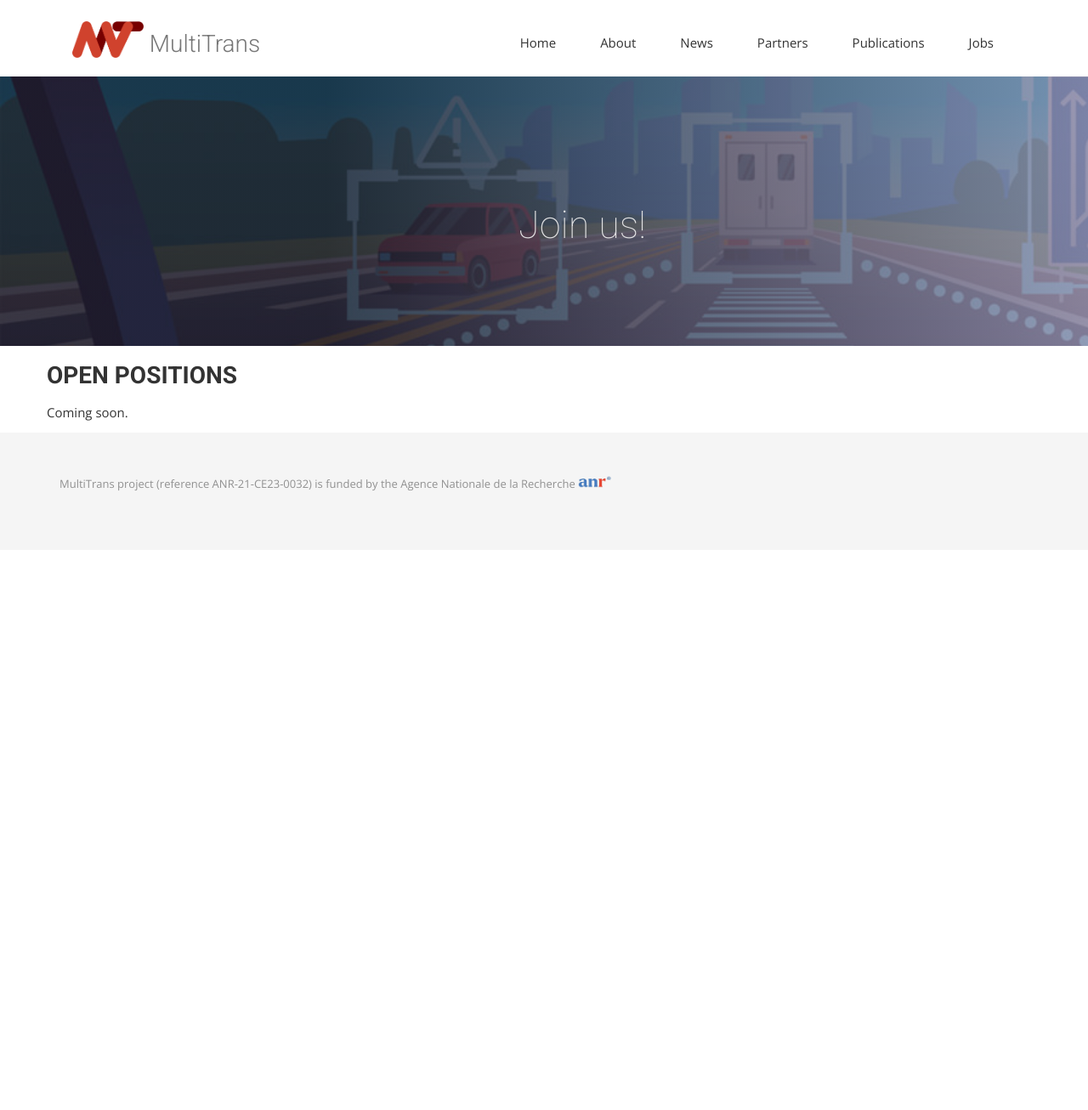
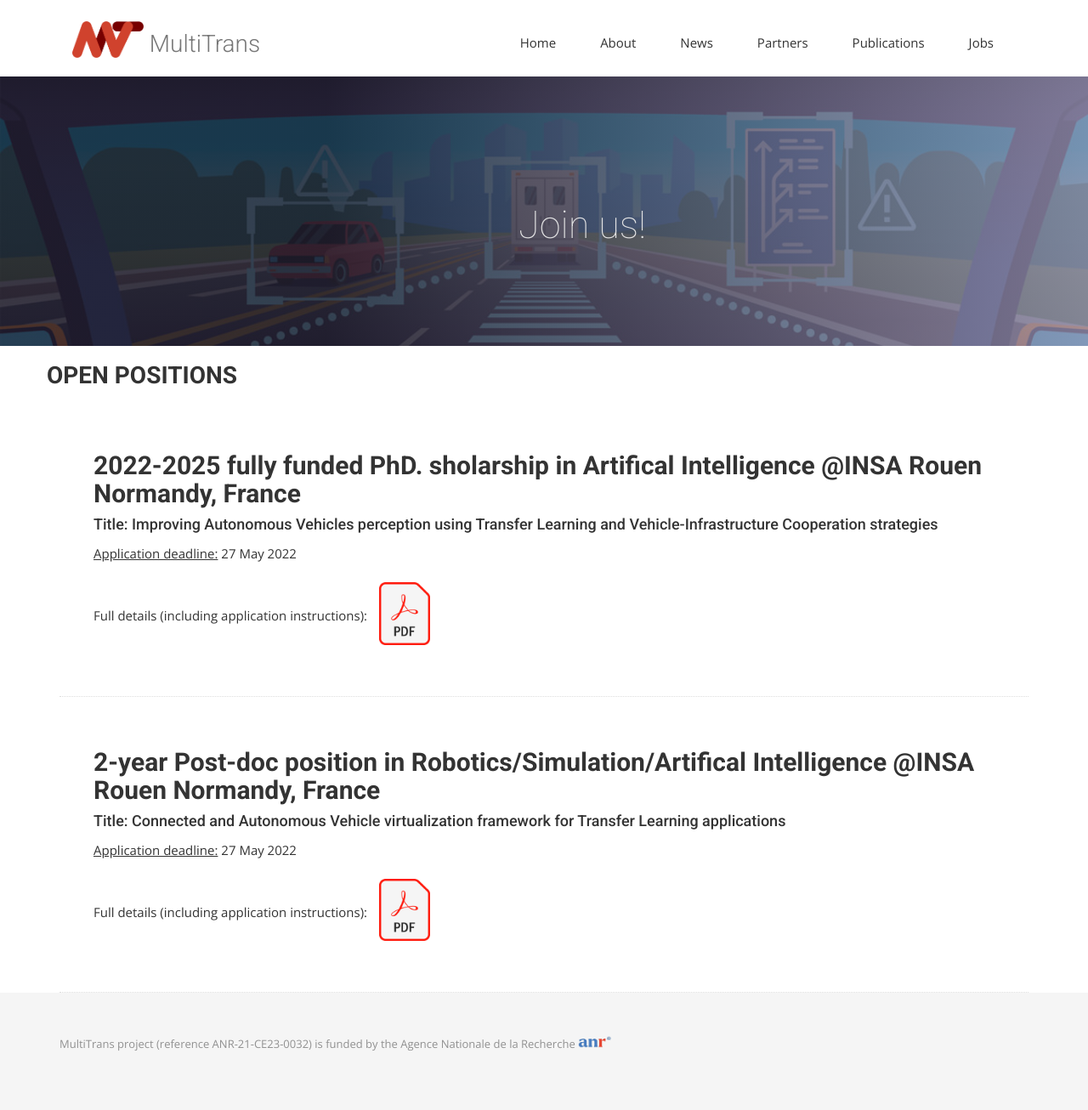
Before and after one commit to anr-multitrans/anr-multitrans.github.io, a Jekyll site: the page built from jobs.html, in a window 1280 px wide. Shown: the whole page at 85% size. Built offline with Jekyll 4.4.1, drawn with Linux system fonts in a browser that asks for light colours; nearby versions of some CDN libraries; some web fonts are replaced; before the commit the page ends 900 px from its top, so only the background shows below that.

Commit message:
added structure for job offers

```diff
--- /dev/null
+++ b/_ads/phd-insa-2022.md
@@ -0,0 +1,9 @@
+---
+layout: job
+title: 2022-2025 fully funded PhD. sholarship in Artifical Intelligence @INSA Rouen Normandy, France
+subtitle: Improving Autonomous Vehicles perception using Transfer Learning and Vehicle-Infrastructure Cooperation strategies
+deadline: 2022-05-27
+starting: Sept.-Oct 2022
+pdf: /pdfs/PhD offer_ANR MultiTrans_INSA_2022-2025.pdf
+author: Maxime Gueriau
+---
--- /dev/null
+++ b/_ads/post-doc-insa-2022.md
@@ -0,0 +1,9 @@
+---
+layout: job
+title: 2-year Post-doc position in Robotics/Simulation/Artifical Intelligence @INSA Rouen Normandy, France
+subtitle: Connected and Autonomous Vehicle virtualization framework for Transfer Learning applications
+deadline: 2022-05-27
+starting: around September 2022
+pdf: /pdfs/Post-doc offer_ANR MultiTrans_INSA_2022-2024.pdf
+author: Maxime Gueriau
+---
--- a/_config.yml
+++ b/_config.yml
@@ -12,6 +12,9 @@
   - ".git"
   - ".gitignore"
 
+collections:
+  ads:
+    output: true
 
 # Site settings
 title: ANR MultiTrans
--- a/css/style.css
+++ b/css/style.css
@@ -32,3 +32,7 @@
 .post-area a:hover {
   color: #0D0017;
 }
+
+.post-deadline {
+	text-decoration: underline;
+}
--- a/jobs.html
+++ b/jobs.html
@@ -21,9 +21,28 @@
 		      <div class="section-title">
 			<h2>Open positions</h2>
 	              </div>
-			<p>Coming soon.</p>
+			<!--<p>Coming soon.</p>-->
+
+
 
 		    </div>
 		</div>
 	</div>
+
+
+  <div class="container">
+{% for post in site.ads %}
+<div class="post-area">
+  <h2><a href="{{ post.url | prepend: site.baseurl }}" class="bold">{{ post.title }}</a></h2>
+  <h4>Title: {{ post.subtitle }}</h4>
+
+  <p class="post-date"><span class="post-deadline">Application deadline:</span> {{ post.deadline | date_to_long_string }}</p>
+  <p>
+  Full details (including application instructions): <a href="{{ post.pdf | prepend: site.baseurl}}" alt="link to PDF"><img width="80pt" src="/img/pdf.png" style="padding: 10px;" ></img></a>
+  </p>
+
+</div>
+{% endfor %}
+
+</div>
 </section>
```
Also changed, not shown: _layouts/job.html (added, +28 -0 lines), img/pdf.png (added), 3 other files.
